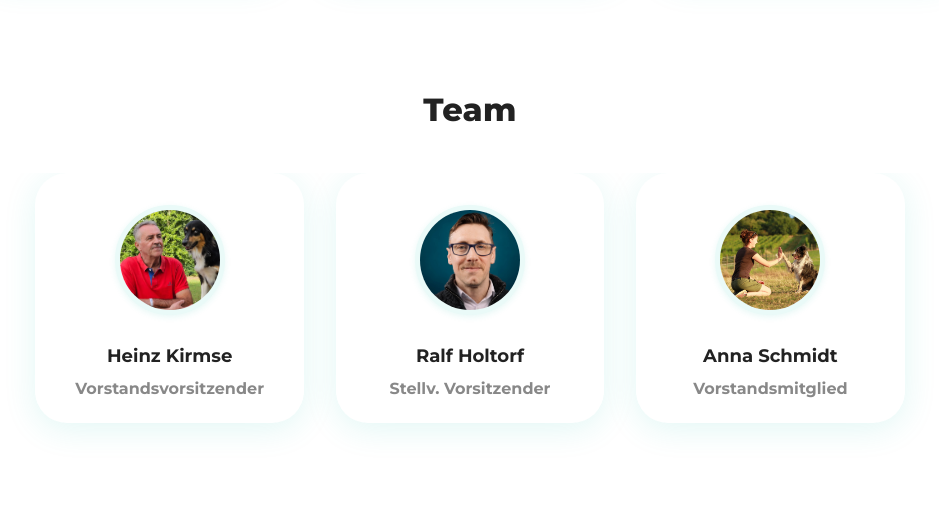
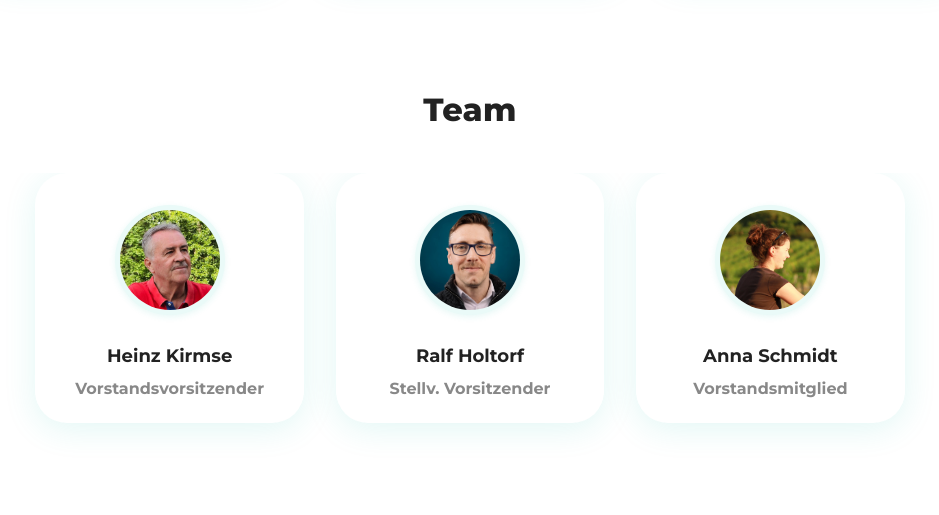
Before and after one commit to AAARGGH/mhk-nextgen, a PHP site: page / in a window 1280 px wide. Shown: the part 2400-2915 px from the top of the page, without its empty margins (170-1109 px from the left). Run offline with PHP 8.4, Linux system fonts and the light colour scheme.

Commit message:
Restore projects nav and update team previews

```diff
--- a/css/styles.css
+++ b/css/styles.css
@@ -553,9 +553,13 @@ section {
   font-family: 'Montserrat', sans-serif;
   font-size: 2em;
   font-weight: 800;
-  margin-bottom: 1.4em;
+  margin-bottom: 0.5em;
   color: var(--text);
   text-align: center;
+}
+
+.projects-section .year-note {
+  margin-top: 0;
 }
 
 .projects-list {
--- a/index.html
+++ b/index.html
@@ -26,8 +26,8 @@
         <li><a href="#fields">Förderfelder</a></li>
         <li><a href="#team">Team</a></li>
         <li><a href="#donate">Spenden</a></li>
-          <li><a href="#help">Hilfe</a></li>
-          <!-- <li><a href="#projects">Projekte</a></li> -->
+        <li><a href="#help">Hilfe</a></li>
+        <li><a href="#projects">Projekte</a></li>
       </ul>
     </nav>
   </header>
@@ -110,7 +110,7 @@
       <h2>Team</h2>
       <div class="team-list">
         <div class="team-card" data-name="Heinz Kirmse" data-role="Vorstandsvorsitzender" data-img="images/portrait-heinz.jpg" data-bio="Heinz Kirmse, Jahrgang 1960, verheiratet, lebt mit Hund und Katze. Er ist sportbegeistert, engagiert sich seit Jahren im Hundeverein und ist dort auch als Hundesport-Trainer aktiv. Sein Herz schlägt für das Vereinsleben, die Nachwuchsförderung und den Tierschutz." data-user="heinz.kirmse">
-          <img src="images/portrait-heinz.jpg" alt="Heinz Kirmse">
+          <img src="images/portrait-heinz-preview.jpg" alt="Heinz Kirmse">
           <div class="name">Heinz Kirmse</div>
           <div class="role">Vorstandsvorsitzender</div>
         </div>
@@ -120,7 +120,7 @@
           <div class="role">Stellv. Vorsitzender</div>
         </div>
         <div class="team-card" data-name="Anna Schmidt" data-role="Vorstandsmitglied" data-img="images/portrait-anna.jpg" data-bio="Anna Schmidt, Jahrgang 1990, verheiratet, hat einen Hund und pflegt mit Leidenschaft ältere Ponys. Sie engagiert sich für das Miteinander und ist auch als Hundesport-Trainerin aktiv." data-user="anna.schmidt">
-          <img src="images/portrait-anna.jpg" alt="Anna Schmidt">
+          <img src="images/portrait-anna-preview.jpg" alt="Anna Schmidt">
           <div class="name">Anna Schmidt</div>
           <div class="role">Vorstandsmitglied</div>
         </div>
```
